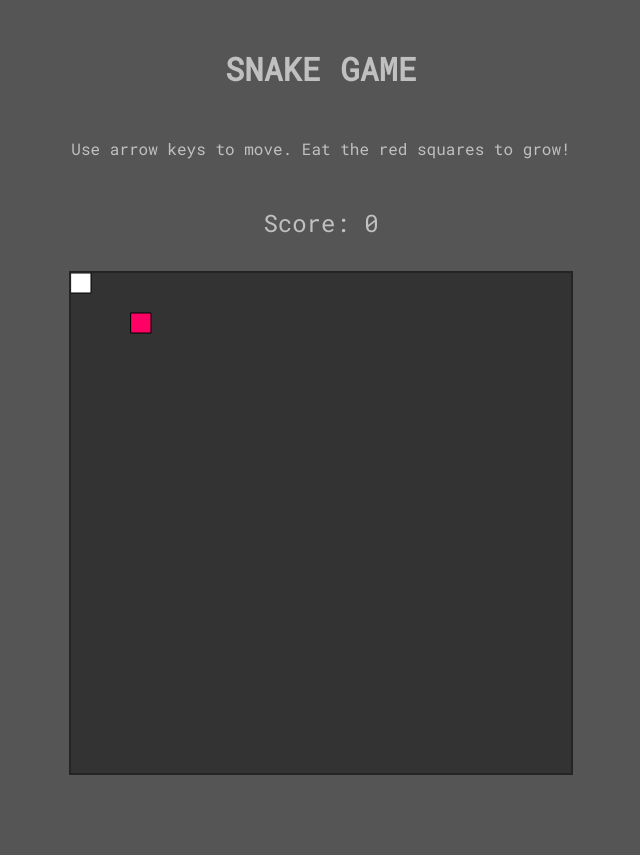
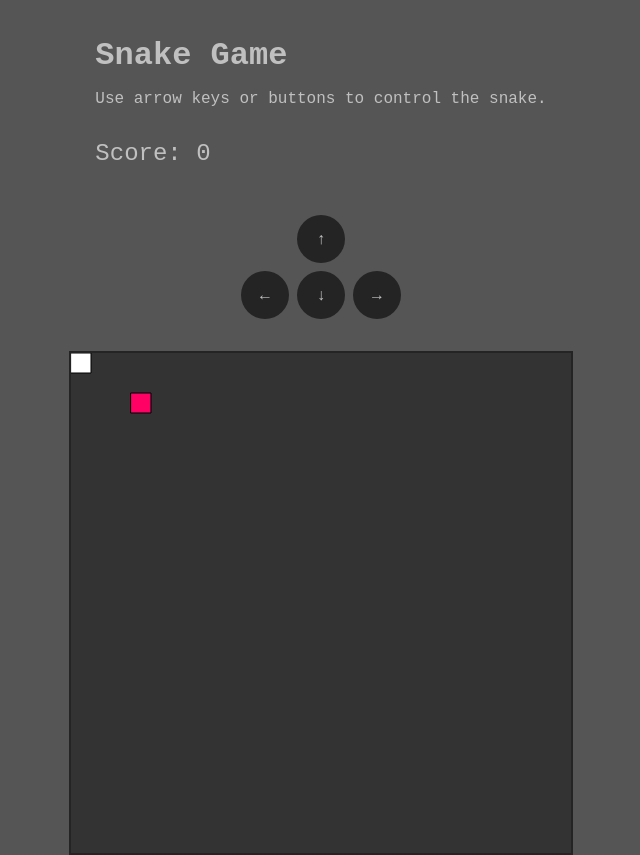
Before and after one commit to sammi-turner/Snake-Game, a website built with Vite: page index.html in a window 1280 px wide. Shown: the whole page, without its empty margins (319-959 px from the left). Before the commit the page ends 800 px from the top, so only its background shows below. Built offline with nearby package versions, Linux system fonts and the light colour scheme.

Commit message:
Add files via upload

```diff
--- a/index.html
+++ b/index.html
@@ -1,20 +1,29 @@
 <!DOCTYPE html>
 <html lang="en">
 <head>
-    <link href="https://fonts.googleapis.com/css2?family=Roboto+Mono&display=swap" rel="stylesheet">
-    <meta charset="UTF-8" />
-    <meta name="viewport" content="width=device-width, initial-scale=1.0" />
+    <meta charset="UTF-8">
+    <meta name="viewport" content="width=device-width, initial-scale=1.0">
     <title>Snake Game</title>
-    <link rel="stylesheet" href="/src/style.css">
+    <link rel="stylesheet" href="src/style.css">
 </head>
 <body>
     <div id="game-container">
-      <h1>SNAKE GAME</h1>
         <div id="top">
-        <p>Use arrow keys to move. Eat the red squares to grow!</p>
-      </div>
+            <h1>Snake Game</h1>
+            <p>Use arrow keys or buttons to control the snake.</p>
             <div id="score">Score: 0</div>
         </div>
-    <script type="module" src="/src/main.js"></script>
+        <div id="controls">
+            <div class="control-row">
+                <button id="up-btn">↑</button>
+            </div>
+            <div class="control-row">
+                <button id="left-btn">←</button>
+                <button id="down-btn">↓</button>
+                <button id="right-btn">→</button>
+            </div>
+        </div>
+    </div>
+    <script type="module" src="src/main.js"></script>
 </body>
 </html>
--- a/src/main.js
+++ b/src/main.js
@@ -25,6 +25,46 @@ new p5(sketch => {
         }
     }
 
+    function setupControls() {
+      const upBtn = document.getElementById('up-btn');
+      const downBtn = document.getElementById('down-btn');
+      const leftBtn = document.getElementById('left-btn');
+      const rightBtn = document.getElementById('right-btn');
+
+      const handleButton = (direction) => {
+          switch(direction) {
+              case 'up':
+                  if (snake.ydir !== 1) snake.dir(0, -1);
+                  break;
+              case 'down':
+                  if (snake.ydir !== -1) snake.dir(0, 1);
+                  break;
+              case 'left':
+                  if (snake.xdir !== 1) snake.dir(-1, 0);
+                  break;
+              case 'right':
+                  if (snake.xdir !== -1) snake.dir(1, 0);
+                  break;
+          }
+      };
+
+      const addButtonListeners = (btn, direction) => {
+          // Handle both touch and click events
+          ['click', 'touchstart'].forEach(eventType => {
+              btn.addEventListener(eventType, (e) => {
+                  e.preventDefault(); // Prevent default behavior
+                  handleButton(direction);
+              });
+          });
+      };
+
+      // Add listeners to all buttons
+      addButtonListeners(upBtn, 'up');
+      addButtonListeners(downBtn, 'down');
+      addButtonListeners(leftBtn, 'left');
+      addButtonListeners(rightBtn, 'right');
+    }
+
     sketch.setup = () => {
         setCanvasSize();
         let canvas = sketch.createCanvas(canvasSize, canvasSize);
@@ -32,6 +72,7 @@ new p5(sketch => {
         snake = new Snake();
         foodLocation();
         sketch.frameRate(10);
+        setupControls();
     };
 
     sketch.windowResized = () => {
--- a/src/style.css
+++ b/src/style.css
@@ -47,3 +47,33 @@ p {
 canvas {
   border: 2px solid #242424;
 }
+
+#controls {
+  padding-bottom: 2rem;
+  display: flex;
+  flex-direction: column;
+  align-items: center;
+  gap: 0.5rem;
+}
+
+.control-row {
+  display: flex;
+  gap: 0.5rem;
+}
+
+#controls button {
+  width: 3rem;
+  height: 3rem;
+  border: none;
+  border-radius: 50%;
+  background-color: #242424;
+  color: #c0c0c0;
+  font-size: 1rem;
+  cursor: pointer;
+  touch-action: manipulation;
+  -webkit-tap-highlight-color: transparent;
+}
+
+#controls button:active {
+  background-color: #363636;
+}
```
Lines whose indentation alone changed are shown as unchanged.
